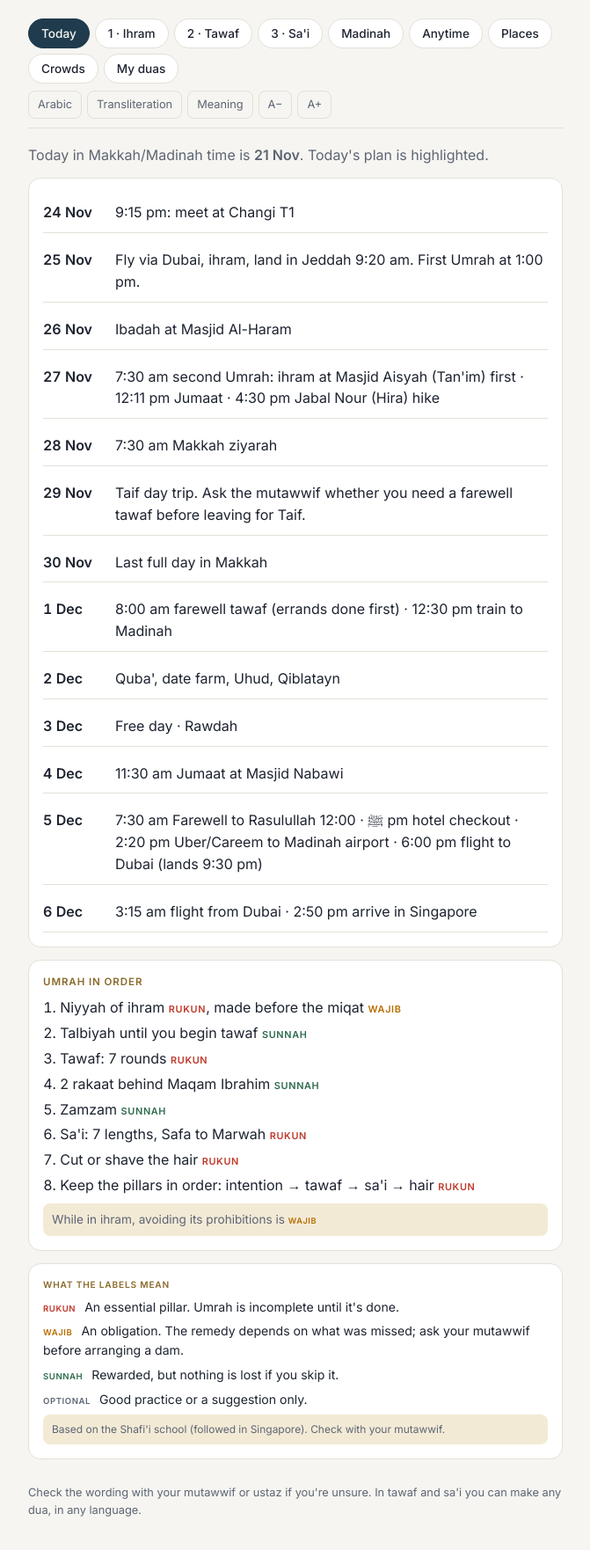
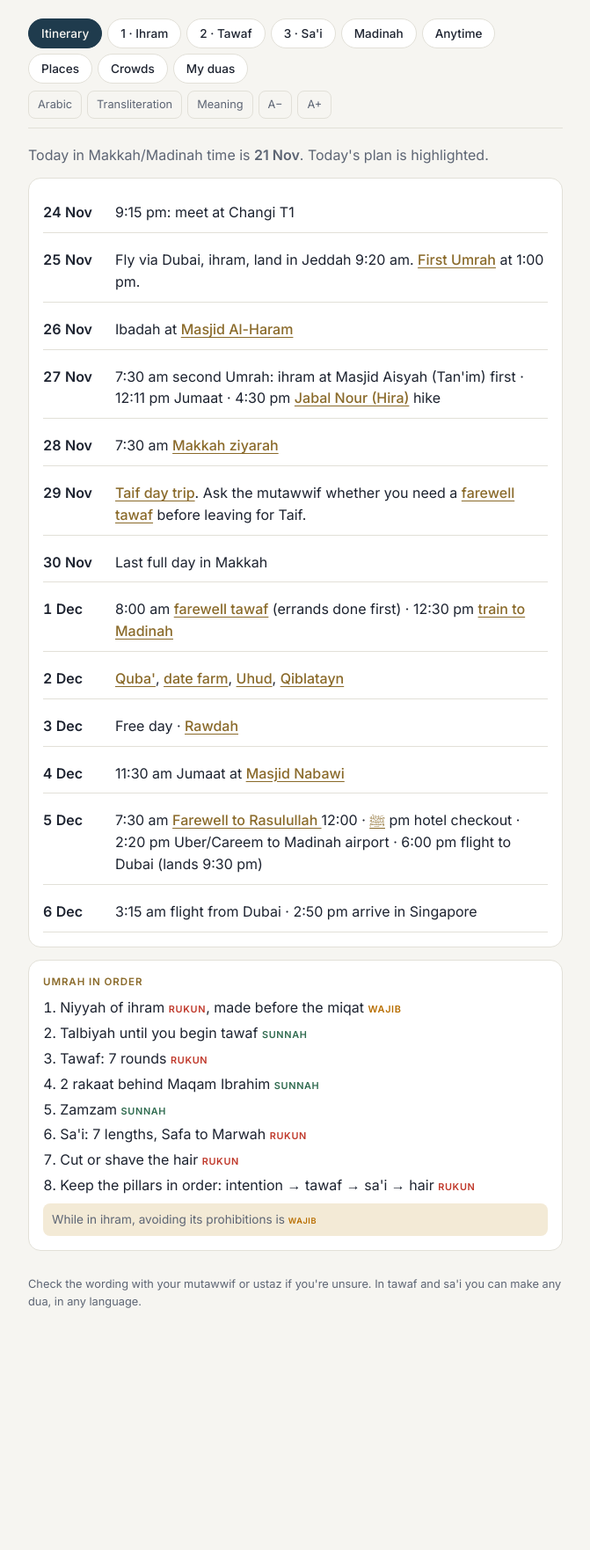
Before and after one commit to razilzul/umrah-47b77a9c, a plain HTML site: page index.html in a window 1280 px wide. Shown: the part 114-1876 px from the top of the page at 88% size, without its empty margins (304-975 px from the left). After the commit the page ends 1684 px from the top, so only its background shows below. Drawn offline with Linux system fonts and the light colour scheme.

Commit message:
Itinerary tab, links to places, remove label legend
Co-Authored-By: Claude Opus 5.5 <noreply@anthropic.com>

```diff
--- a/index.html
+++ b/index.html
@@ -62,6 +62,7 @@ textarea{width:100%;min-height:220px;border:1px solid var(--line);border-radius:
 .head{display:flex;justify-content:space-between;align-items:baseline;gap:10px}
 .legend{display:grid;gap:6px;font-size:.88em}.legend .bd{margin:0 6px 0 0}
 .focus{text-align:left;display:grid;gap:6px;background:var(--accent-soft);border-radius:12px;padding:12px}
+.plink{color:var(--accent);text-decoration:underline;text-underline-offset:3px;font-weight:500}
 .own{margin:0;font-size:.95em;line-height:1.65}
 .edbox{width:100%;min-height:240px;border:1px solid var(--line);border-radius:10px;background:var(--surface);color:var(--fg);font:inherit;padding:10px}
 .names{display:grid;gap:8px}.names label{display:grid;gap:4px;font-size:.85em;color:var(--muted)}.names input{border:1px solid var(--line);border-radius:10px;background:var(--surface);color:var(--fg);font:inherit;padding:10px}
@@ -97,7 +98,7 @@ html{-webkit-text-size-adjust:100%}body{margin:0}[hidden]{display:none!important
 <script>
 const D=(ar,tr,en,note,h)=>({ar,tr,en,note,h});
 const SECTIONS=[
- {id:"today",label:"Today",render:renderToday},
+ {id:"today",label:"Itinerary",render:renderToday},
  {id:"ihram",label:"1 · Ihram",lead:"Change at Dubai (4:10–6:00 am, 25 Nov). Intend Umrah on the Dubai–Jeddah flight before the miqat. Second Umrah (27 Nov): go to Masjid Aisyah at Tan'im, outside the Haram boundary, and start ihram there.",items:[
   D("","Ghusl, or at least wudu (Sunnah)\nClip nails and trim before you start; you can wear perfume on your body before the intention (Sunnah)\nMen: two wraps, head uncovered, no fitted clothes (shirts, trousers, underwear). Stitched hems and belts are fine (Wajib)\nWomen: normal modest clothes. No niqab resting on the face and no gloves (Wajib)\nPray 2 rakaat sunnah ihram (Sunnah)","","","Before ihram"),
   D("","No applying perfume, no removing hair or nails on purpose, no arguing, no intimacy. Men: no fitted clothes, head uncovered.","","From the intention until you cut your hair.","Ihram rules"),
@@ -170,10 +171,14 @@ function counter(sec){const k="count-"+sec.id,c=sec.counter,n=store.get(k,0),st=
  <div class="row"><button id="undo">Undo</button><button id="reset">Reset</button></div></div>`}
 
 function makkahNow(){const d=new Date(Date.now()+3*3600e3);return d.getUTCDate()+" "+["Jan","Feb","Mar","Apr","May","Jun","Jul","Aug","Sep","Oct","Nov","Dec"][d.getUTCMonth()]}
+const PLINK=[["Masjid Al-Haram","The Kaaba"],["First Umrah","Safa, Marwah and Zamzam"],["Jabal Nour (Hira)","Jabal Nour · Cave Hira"],["Makkah ziyarah","Jabal Thur"],["Taif day trip","The journey to Taif"],["farewell tawaf","The Kaaba"],["train to Madinah","Masjid An-Nabawi"],["Quba'","Masjid Quba'"],["date farm","Date farm · Ajwa"],["Uhud","Uhud"],["Qiblatayn","Masjid Qiblatayn"],["Rawdah","The Rawdah"],["Masjid Nabawi","Masjid An-Nabawi"],["Farewell to Rasulullah ﷺ","Masjid An-Nabawi"]];
+const pid=t=>"pl-"+t.toLowerCase().replace(/[^a-z]+/g,"-");
+function linkPlaces(h){for(const[k,t]of PLINK){const e=esc(k);h=h.replace(e,`<a href="#seerah" class="plink" data-place="${pid(t)}">${e}</a>`)}return h}
+document.addEventListener("click",e=>{const a=e.target.closest("a[data-place]");if(!a)return;e.preventDefault();show("seerah");const c=document.getElementById(a.dataset.place);const bar=document.querySelector(".bar");const off=bar?bar.getBoundingClientRect().height+12:12;scrollTo(0,c?c.getBoundingClientRect().top+scrollY-off:0)});
 function renderToday(){const t=makkahNow();
  return `<p class="lead">Today in Makkah/Madinah time is <b>${t}</b>. Today's plan is highlighted.</p>
- <div class="card">${ITIN.map(([d,p])=>`<div class="day ${d===t?"now":""}"><b>${d}</b><p>${esc(p)}</p></div>`).join("")}</div>
- <div class="card"><span class="step">Umrah in order</span><ol class="steps"><li>Niyyah of ihram ${badge("rukun")}, made before the miqat ${badge("wajib")}</li><li>Talbiyah until you begin tawaf ${badge("sunnah")}</li><li>Tawaf: 7 rounds ${badge("rukun")}</li><li>2 rakaat behind Maqam Ibrahim ${badge("sunnah")}</li><li>Zamzam ${badge("sunnah")}</li><li>Sa'i: 7 lengths, Safa to Marwah ${badge("rukun")}</li><li>Cut or shave the hair ${badge("rukun")}</li><li>Keep the pillars in order: intention → tawaf → sa'i → hair ${badge("rukun")}</li></ol><p class="note">While in ihram, avoiding its prohibitions is ${badge("wajib")}</p></div>${LEGEND}`}
+ <div class="card">${ITIN.map(([d,p])=>`<div class="day ${d===t?"now":""}"><b>${d}</b><p>${linkPlaces(esc(p))}</p></div>`).join("")}</div>
+ <div class="card"><span class="step">Umrah in order</span><ol class="steps"><li>Niyyah of ihram ${badge("rukun")}, made before the miqat ${badge("wajib")}</li><li>Talbiyah until you begin tawaf ${badge("sunnah")}</li><li>Tawaf: 7 rounds ${badge("rukun")}</li><li>2 rakaat behind Maqam Ibrahim ${badge("sunnah")}</li><li>Zamzam ${badge("sunnah")}</li><li>Sa'i: 7 lengths, Safa to Marwah ${badge("rukun")}</li><li>Cut or shave the hair ${badge("rukun")}</li><li>Keep the pillars in order: intention → tawaf → sa'i → hair ${badge("rukun")}</li></ol><p class="note">While in ihram, avoiding its prohibitions is ${badge("wajib")}</p></div>`}
 function renderCrowd(){const h=new Date(Date.now()+3*3600e3).getUTCHours(),day=new Date(Date.now()+3*3600e3).getUTCDay();
  const lvl=(day===5&&h>=9&&h<14)?["Very busy","Friday before and after Jumaat"]:([4,5,11,12,13,15,16,17,18,19,20].includes(h)?["Likely busy","Around prayer times and in the evening"]:(h>=22||h<3||(h>=8&&h<11))?["Usually quieter","A good window for tawaf"]:["Moderate","Expect normal crowds"]);
  return `<p class="lead">There's no public live crowd feed for the mataf, so this is an estimate from the time of day (Makkah time). Check it against the live stream before you go down.</p>
@@ -201,7 +206,7 @@ const SEERAH=[
   ["Uhud","2 Dec","Battle of Uhud, 3 AH. Many of the archers on the small hill (Jabal Rumah) left their post despite their commander's warning, and the Muslims were struck from behind. 70 Companions were martyred, including the Prophet's ﷺ uncle Hamzah, buried here. He said: “Uhud is a mountain that loves us, and we love it.”"],
   ["Masjid Qiblatayn","2 Dec","“The masjid of two qiblas.” Traditionally linked to the change of qibla from Jerusalem to the Kaaba in 2 AH (Al-Baqarah 2:144). An authentic report names Quba' as a place where people turned mid-prayer on hearing the news."],
   ["Baqi'","Madinah","Madinah's main cemetery, next to the masjid. Uthman ibn Affan, many of the Prophet's ﷺ wives and his son Ibrahim are buried here."]]]];
-function renderSeerah(){return `<p class="lead">The story behind each place on your trip, in itinerary order. Read it the night before.</p>`+SEERAH.map(([g,arr])=>`<p class="step" style="margin:8px 0 0">${esc(g)}</p>`+arr.map(([t,d,x])=>`<div class="card"><div class="head"><span class="step">${esc(t)}</span><span class="bd">${esc(d)}</span></div><p class="en" style="color:var(--fg)">${esc(x)}</p></div>`).join("")).join("")}
+function renderSeerah(){return `<p class="lead">The story behind each place on your trip, in itinerary order. Read it the night before.</p>`+SEERAH.map(([g,arr])=>`<p class="step" style="margin:8px 0 0">${esc(g)}</p>`+arr.map(([t,d,x])=>`<div class="card" id="${pid(t)}"><div class="head"><span class="step">${esc(t)}</span><span class="bd">${esc(d)}</span></div><p class="en" style="color:var(--fg)">${esc(x)}</p></div>`).join("")).join("")}
 function renderMine(){const nv=k=>{try{return esc(localStorage.getItem("nm-"+k)||"")}catch(e){return""}};return `<p class="lead">Fill in the names once. The tawaf and sa'i duas put them into the "In your own words" line. Saved on this phone only.</p>
  <div class="card names"><label>Parents<input id="nm-parents" data-nm="parents" value="${nv("parents")}" placeholder="e.g. Mak and Abah"></label><label>Spouse and children<input id="nm-family" data-nm="family" value="${nv("family")}" placeholder="e.g. my wife Aisyah, Adam and Sara"></label><label>People who asked you to pray for them<input id="nm-asked" data-nm="asked" value="${nv("asked")}" placeholder="e.g. Kak Ina, Uncle Rahim, my team at work"></label><label>Family who have passed away<input id="nm-departed" data-nm="departed" value="${nv("departed")}" placeholder="e.g. Atok, Nenek"></label></div>
  <p class="lead">Other duas you want to make:</p>
```
